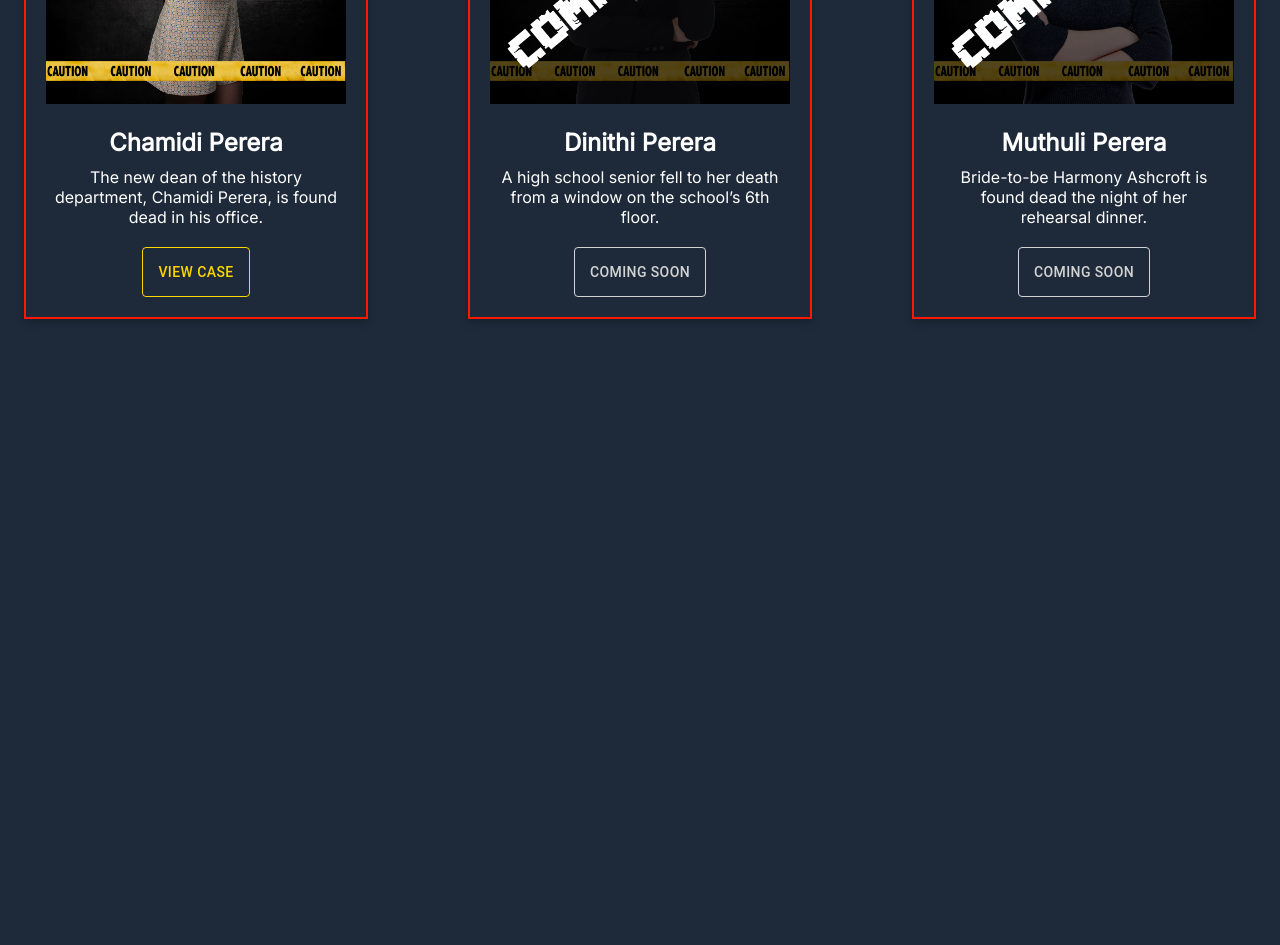
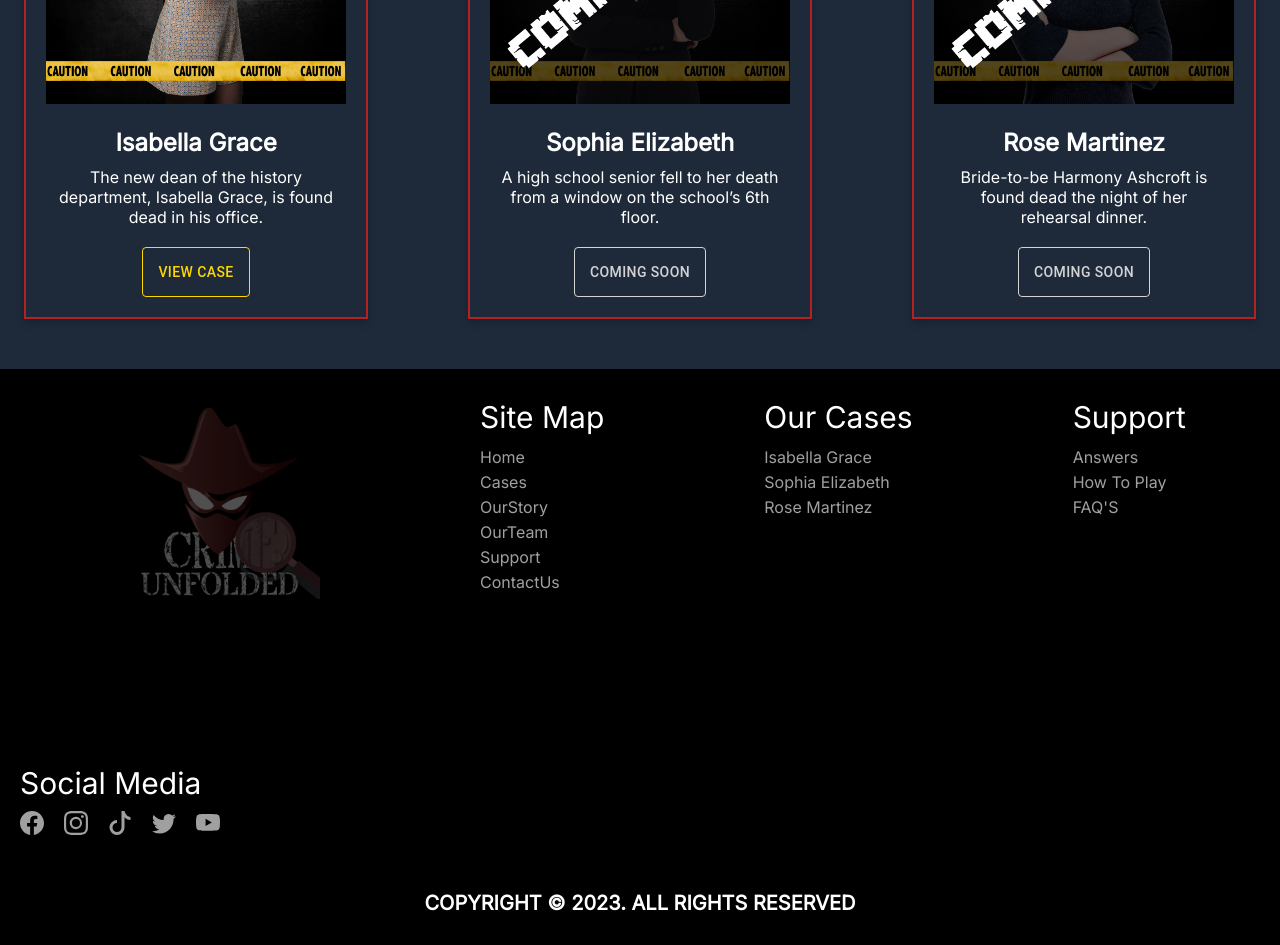
Before and after one commit to sandunde/crime-unfolded, a React (Create React App) app: page / in a window 1280 px wide. Shown: the part 1220-2165 px from the top of the page. Before the commit the page ends 1589 px from the top, so only its background shows below. Built offline with nearby package versions, Linux system fonts and the light colour scheme.

Commit message:
implemented the footer

```diff
--- a/package.json
+++ b/package.json
@@ -5,6 +5,8 @@
   "dependencies": {
     "@emotion/react": "^11.11.1",
     "@emotion/styled": "^11.11.0",
+    "@mui/icons-material": "^5.14.1",
+    "@mui/joy": "^5.0.0-alpha.88",
     "@mui/material": "^5.14.1",
     "@testing-library/jest-dom": "^5.17.0",
     "@testing-library/react": "^13.4.0",
--- a/src/App.js
+++ b/src/App.js
@@ -1,5 +1,5 @@
 import React from "react";
-import Navbar from "../src/components/menue/NavBar"
+import Navbar from "../src/components/menue/NavBar";
 import "./App.css";
 import { BrowserRouter as Router, Routes, Route } from "react-router-dom";
 
@@ -10,7 +10,7 @@ import Contact from "./screens/contact/Contact";
 import OurStory from "./screens/ourStory/OurStory";
 import OurTeam from "./screens/ourTeam/OurTeam";
 import Support from "./screens/support/Support";
-
+import Footer from "./components/footer/Footer";
 
 function App() {
   return (
@@ -25,6 +25,7 @@ function App() {
         <Route path="/OurTeam" element={<OurTeam />} />
         <Route path="/Support" element={<Support />} />
       </Routes>
+      <Footer />
     </Router>
   );
 }
--- /dev/null
+++ b/src/components/footer/Footer.css
@@ -0,0 +1,171 @@
+.footer-main-container {
+    background-color: black;
+    color           : #fff;
+}
+
+.footer-container {
+    background-color: black;
+    color           : #fff;
+    display         : flex;
+    flex-direction  : column;
+    align-items     : flex-start;
+    padding         : 20px;
+    padding-top     : 30px;
+    padding-bottom  : 20px;
+}
+
+.footer-menu {
+    display        : flex;
+    flex-wrap      : wrap;
+    justify-content: flex-start;
+    width          : 100%;
+    gap            : 150px;
+}
+
+.footer-logo {
+    margin-right: 10px;
+    margin-left : 100px;
+}
+
+.footer-menu>div:not(:last-child) {
+    margin-right: 10px;
+}
+
+.site-map,
+.our-cases,
+.support,
+.social-media {
+    margin-bottom: 20px;
+}
+
+h3 {
+    margin-bottom: 10px;
+    color        : #fff;
+    font-size    : 30px;
+    font-weight  : 500;
+}
+
+.site-map p,
+.our-cases p,
+.support p {
+    margin         : 0;
+    padding        : 0;
+    color          : rgb(160, 160, 160);
+    text-decoration: none;
+    line-height    : 25px;
+}
+
+.social-icons {
+    display: flex;
+    gap    : 20px;
+}
+
+.social-icons a {
+    margin-bottom  : 10px;
+    text-decoration: none;
+    color          : rgb(160, 160, 160);
+    font-size      : 24px;
+}
+
+.social-icons a:hover {
+    color    : #b22222;
+    font-size: 30px;
+}
+
+.site-map p:hover,
+.our-cases p:hover,
+.support p:hover {
+    color    : #b22222;
+    font-size: 18px;
+}
+
+.footer-logo img {
+    opacity  : 0;
+    animation: fadeInOut 5s ease-in-out infinite;
+}
+
+@keyframes fadeInOut {
+
+    0%,
+    100% {
+        opacity: 0.1;
+    }
+
+    50% {
+        opacity: 1;
+    }
+}
+
+.center-container {
+    display    : grid;
+    place-items: center;
+    padding-bottom: 30px;
+}
+
+.copy-rights {
+    text-align: center;
+}
+
+.copy-rights h5 {
+    margin   : 0;
+    font-size: 20px;
+    color    : rgb(255, 255, 255);
+}
+
+@media (max-width: 768px) {
+    .footer-menu {
+        justify-content: space-between;
+        gap            : 20px;
+    }
+
+    .footer-logo {
+        margin-left: 0;
+    }
+
+    h3 {
+        font-size: 24px;
+    }
+
+    .site-map,
+    .our-cases,
+    .support,
+    .social-media {
+        margin-bottom: 10px;
+    }
+
+    .social-icons a {
+        font-size: 20px;
+    }
+    .footer-logo img {
+        opacity  : 0;
+        animation: fadeInOut 5s ease-in-out infinite;
+    }
+
+    @keyframes fadeInOut {
+
+        0%,
+        100% {
+            opacity: 0.1;
+        }
+
+        50% {
+            opacity: 1;
+        }
+    }
+
+    .center-container {
+        display    : grid;
+        place-items: center;
+        padding-bottom: 20px;
+    }
+
+    .copy-rights {
+        text-align: center;
+    }
+
+    .copy-rights h5 {
+        margin   : 0;
+        font-size: 15px;
+        color    : rgb(255, 255, 255);
+    }
+}
--- /dev/null
+++ b/src/components/footer/Footer.js
@@ -0,0 +1,116 @@
+import React from "react";
+import "./Footer.css";
+import Logo from "../../img/cf-01.png";
+import {
+  BsFacebook,
+  BsInstagram,
+  BsTiktok,
+  BsTwitter,
+  BsYoutube,
+} from "react-icons/bs";
+
+const Footer = () => {
+  return (
+    <div className="footer-main-container">
+      <div className="footer-container">
+        <div className="footer-menu">
+          <div className="footer-logo">
+            <img src={Logo} style={{ width: "200px" }} alt="Company Logo" />
+          </div>
+          <div className="site-map">
+            <h3>Site Map</h3>
+            <a href="/">
+              <p>Home</p>
+            </a>
+            <a href="/cases">
+              <p>Cases</p>
+            </a>
+            <a href="/OurStory">
+              <p>OurStory</p>
+            </a>
+            <a href="/OurTeam">
+              <p>OurTeam</p>
+            </a>
+            <a href="/Support">
+              <p>Support</p>
+            </a>
+            <a href="Contact">
+              <p>ContactUs</p>
+            </a>
+          </div>
+          <div className="our-cases">
+            <h3>Our Cases</h3>
+            <a href="/Cases">
+              <p>Isabella Grace</p>
+            </a>
+            <a href="/Cases">
+              <p>Sophia Elizabeth</p>
+            </a>
+            <a href="/Cases">
+              <p>Rose Martinez</p>
+            </a>
+          </div>
+          <div className="support">
+            <h3>Support</h3>
+            <a href="/Cases">
+              <p>Answers</p>
+            </a>
+            <a href="/Cases">
+              <p>How To Play</p>
+            </a>
+            <a href="/Cases">
+              <p>FAQ'S</p>
+            </a>
+          </div>
+          <div className="social-media">
+            <h3>Social Media</h3>
+            <div className="social-icons">
+              <a
+                href="https://www.facebook.com/"
+                target="_blank"
+                rel="noreferrer"
+              >
+                <BsFacebook />
+              </a>
+              <a
+                href="https://www.instagram.com/"
+                target="_blank"
+                rel="noreferrer"
+              >
+                <BsInstagram />
+              </a>
+              <a
+                href="https://www.tiktok.com/en/"
+                target="_blank"
+                rel="noreferrer"
+              >
+                <BsTiktok />
+              </a>
+              <a
+                href="https://twitter.com/i/flow/login?redirect_after_login=%2F%3Flang%3Den"
+                target="_blank"
+                rel="noreferrer"
+              >
+                <BsTwitter />
+              </a>
+              <a
+                href="https://www.youtube.com/"
+                target="_blank"
+                rel="noreferrer"
+              >
+                <BsYoutube />
+              </a>
+            </div>
+          </div>
+        </div>
+      </div>
+      <div class="center-container">
+  <div class="copy-rights">
+    <h5>COPYRIGHT © 2023. ALL RIGHTS RESERVED</h5>
+  </div>
+</div>
+    </div>
+  );
+};
+
+export default Footer;
--- a/src/screens/home/Home.css
+++ b/src/screens/home/Home.css
@@ -25,7 +25,7 @@
     padding   : 20px;
     box-shadow: 0 4px 8px rgba(0, 0, 0, 0.2);
     text-align: center;
-    border    : 2px solid #ff1800;
+    border    : 2px solid #b22222;
 }
 
 .cases img {
--- a/src/screens/home/Home.js
+++ b/src/screens/home/Home.js
@@ -14,10 +14,10 @@ const Home = () => {
       <div className="case-container">
         <div className="cases">
           <img src={Case01} style={{ width: 400 }} alt="Case 1" />
-          <h2>Chamidi Perera</h2>
+          <h2>Isabella Grace</h2>
           <p>
             The new dean of the history <br />
-            department, Chamidi Perera, is found <br />
+            department, Isabella Grace, is found <br />
             dead in his office.
           </p>
           <Button
@@ -34,7 +34,7 @@ const Home = () => {
         </div>
         <div className="cases">
           <img src={Case02} style={{ width: 400 }} alt="Case 2" />
-          <h2>Dinithi Perera</h2>
+          <h2>Sophia Elizabeth</h2>
           <p>
             A high school senior fell to her death <br />
             from a window on the school’s 6th
@@ -56,7 +56,7 @@ const Home = () => {
         </div>
         <div className="cases">
           <img src={Case03} style={{ width: 400 }} alt="Case 3" />
-          <h2>Muthuli Perera</h2>
+          <h2>Rose Martinez</h2>
           <p>
             Bride-to-be Harmony Ashcroft is <br />
             found dead the night of her <br />
```
Also changed, not shown: 2 other files (tests, documents, lock files or other folders).
